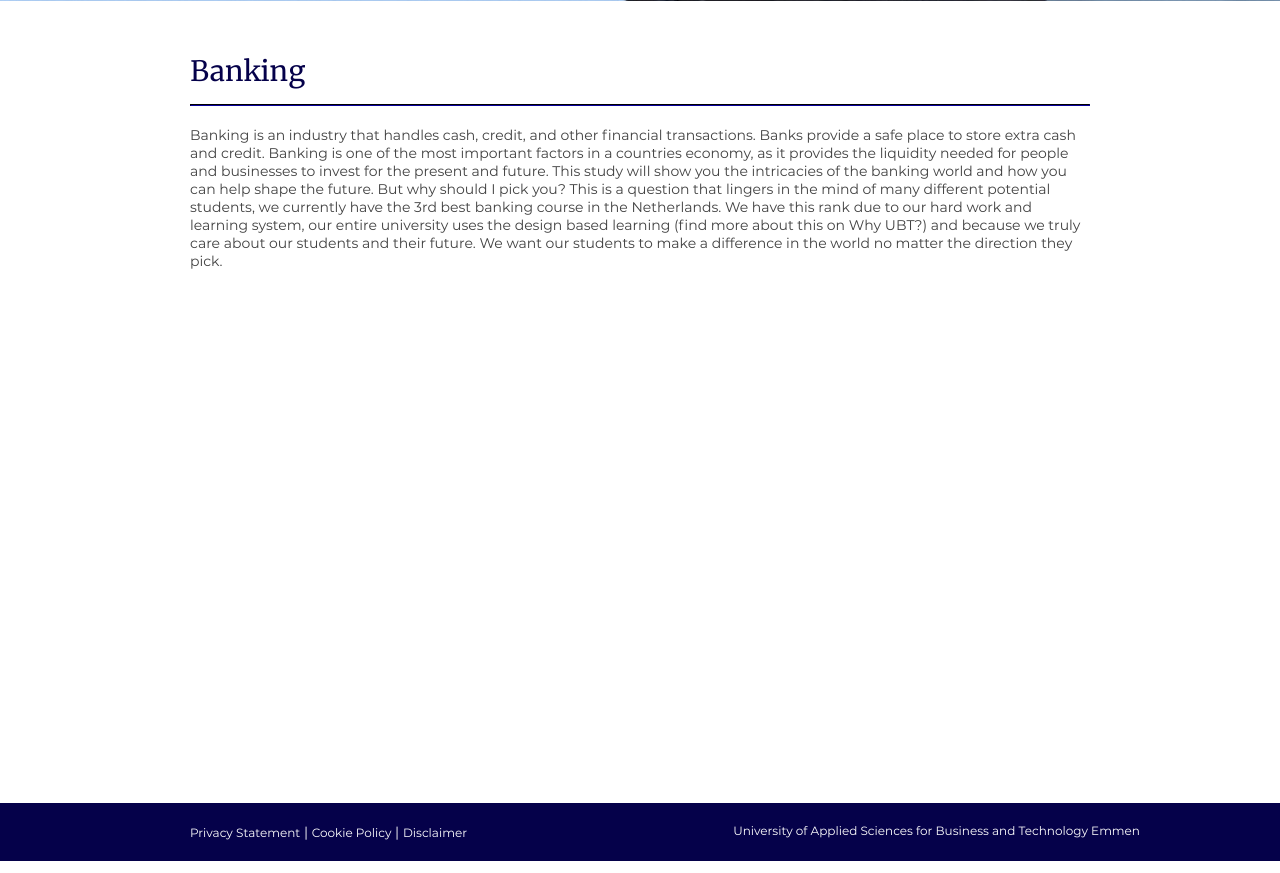
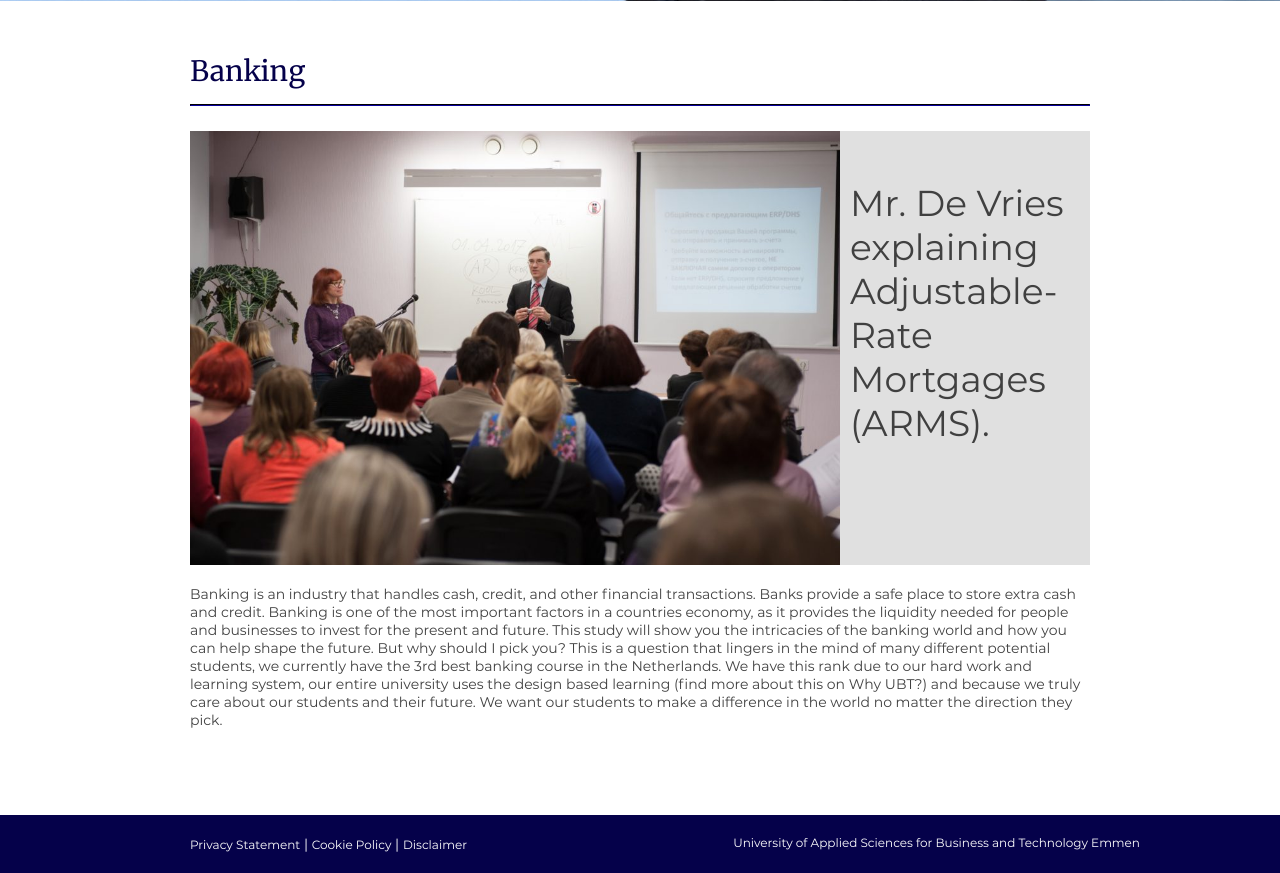
Before and after one commit to lukas-kirchhoff/Professional-Website, a PHP site: page /html/banking.html in a window 1280 px wide. Shown: the part 417-1290 px from the top of the page. Run offline with PHP 8.4, Linux system fonts and the light colour scheme.

Commit message:
Added boxes to sub pages

```diff
--- a/css/main.css
+++ b/css/main.css
@@ -507,3 +507,38 @@ select {
     display: inline-block;
     margin-bottom: 10px;
 }
+
+.bsub_block1{
+	float: left;
+}
+
+.bsub_block-text{
+	width: 900px;
+	height: 200px;
+	float: left;
+}
+
+.bsub_block1_img{
+	margin-top: 25px;
+	height: 250px;
+	width: 650px;
+	float: left;
+}
+
+.bsub_block1_text{
+	height: 433.53px;
+	width: 250px;
+	background-color: #E0E0E0;
+	float: left;
+	margin-top: 25px;
+}
+
+.bsub_block1_text1{
+	text-align: left;
+	margin-left: 10px;
+	margin-top:	30px;
+}
+
+.bsub_block1_text1 p{
+	font-size: 36px;
+}
--- a/html/banking.html
+++ b/html/banking.html
@@ -45,7 +45,16 @@
             <h1>Banking</h1>
             <hr />
 			<div class="bsub_block1">
-
+				<div class="bsub_block1_img">
+					<img src="../img/bankingimg.jpg" alt="img1">
+				</div>
+				<div class="bsub_block1_text">
+					<div class="bsub_block1_text1">
+					<p>
+					Mr. De Vries explaining Adjustable-Rate Mortgages (ARMS).
+					</p>
+					</div>
+				</div>
 			</div>
 			<div class="bsub_block-text">
 				<p>
```
Also changed, not shown: html/insurance.html (+10 -1 lines), img/bankingimg.jpg (added).
